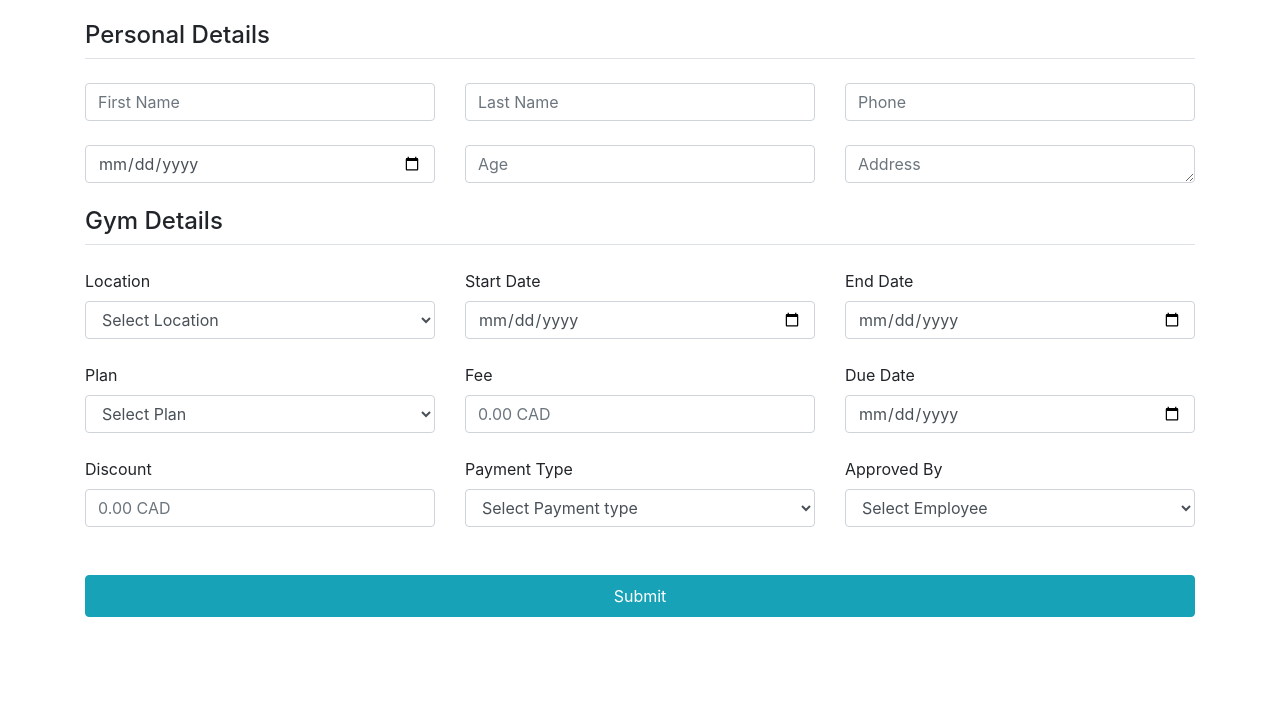
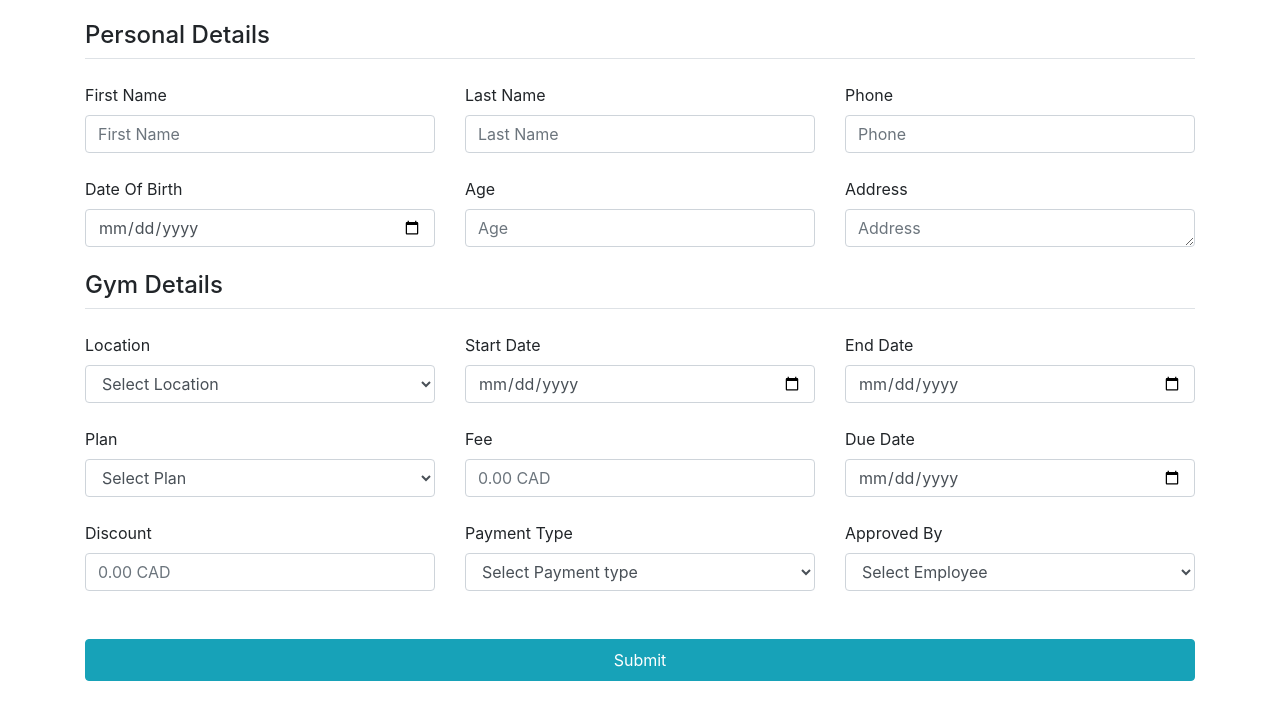
Before and after one commit to nikoicarl/databaseProject, a plain HTML site: page index.html in a window 1280 px wide. Shown: the part 51-770 px from the top of the page. Drawn offline with nearby package versions, Linux system fonts and the light colour scheme.

Commit message:
new labels added

```diff
--- a/index.html
+++ b/index.html
@@ -24,23 +24,29 @@
             </div>
             <div class="row mt-4">
                 <div class="col-md-4">
+                    <label for="">First Name</label>
                     <input type="text" class="form-control" placeholder="First Name">
                 </div>
                 <div class="col-md-4">
+                    <label for="">Last Name</label>
                     <input type="text"  class="form-control" placeholder="Last Name">
                 </div>
                 <div class="col-md-4">
+                    <label for="">Phone</label>
                     <input type="tel" class="form-control" placeholder="Phone">
                 </div>
             </div>
             <div class="row mt-4">
                 <div class="col-md-4">
+                    <label for="">Date Of Birth</label>
                     <input type="date" class="form-control" >
                 </div>
                 <div class="col-md-4">
+                    <label for="">Age</label>
                     <input type="number"  class="form-control" placeholder="Age">
                 </div>
                 <div class="col-md-4">
+                    <label for="">Address</label>
                     <textarea name="" id="" class="form-control" cols="1" rows="1" placeholder="Address"></textarea>
                 </div>
             </div>
```
